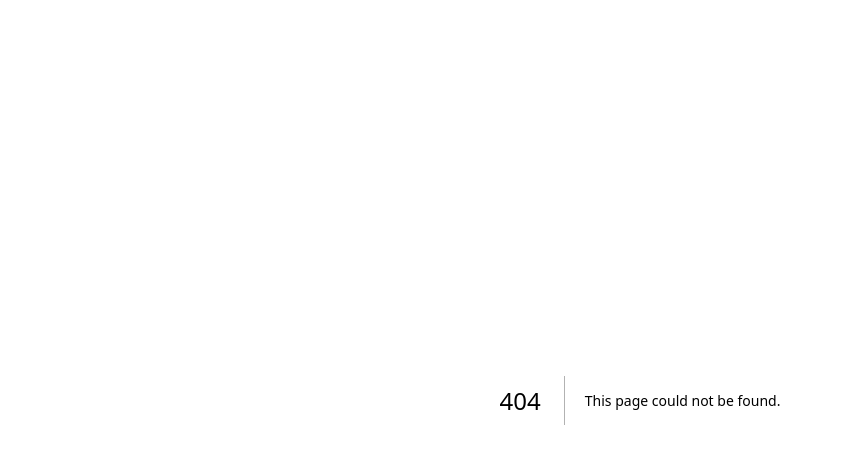
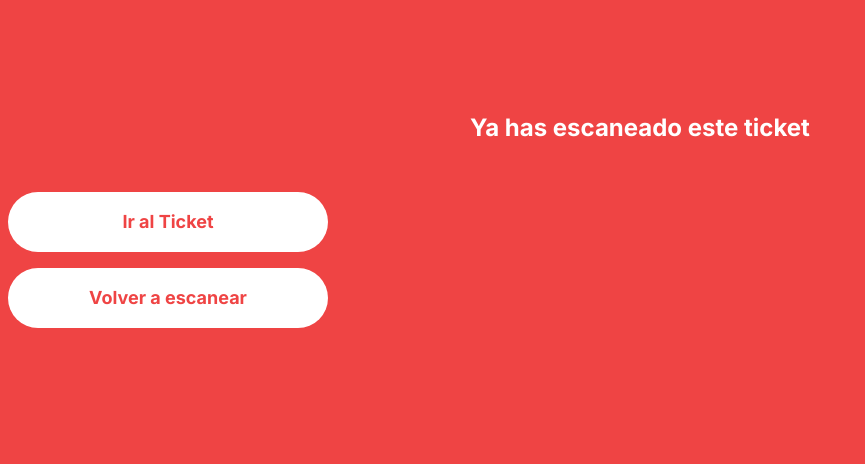
Before and after one commit to luissimosa199/tickerscanner-page, a Next.js app: page /duplicate-ticket in a window 1280 px wide. Before the commit this address had no page. Shown: the top 464 px of the page, without its empty margins (0-865 px from the left). Built offline with nearby package versions, Linux system fonts and the light colour scheme.

Commit message:
feat: duplicate ticket and parsing error page imp.

```diff
--- a/next.config.js
+++ b/next.config.js
@@ -6,6 +6,10 @@ const nextConfig = {
         protocol: "https",
         hostname: "media.easy.com.ar",
       },
+      {
+        protocol: "https",
+        hostname: "res.cloudinary.com",
+      },
     ],
   },
 };
--- /dev/null
+++ b/src/app/duplicate-ticket/page.tsx
@@ -0,0 +1,32 @@
+import Link from "next/link";
+import React from "react";
+
+const DuplicateTicket = ({ params }: { params: { _id: string } }) => {
+  const { _id } = params;
+
+  return (
+    <main className="bg-red-500 h-screen px-2 py-4">
+      <div className="my-auto flex flex-col gap-12 justify-center mt-24">
+        <h1 className="font-bold text-2xl text-white text-center">
+          Ya has escaneado este ticket
+        </h1>
+        <div className="flex flex-col gap-4">
+          <Link
+            href={`/ticket/${_id}`}
+            className="bg-white rounded-full px-6 py-4 w-full sm:max-w-xs text-red-500 text-center text-lg font-bold"
+          >
+            Ir al Ticket
+          </Link>
+          <Link
+            href={`/scan`}
+            className="bg-white rounded-full px-6 py-4 w-full sm:max-w-xs text-red-500 text-center text-lg font-bold"
+          >
+            Volver a escanear
+          </Link>
+        </div>
+      </div>
+    </main>
+  );
+};
+
+export default DuplicateTicket;
```
